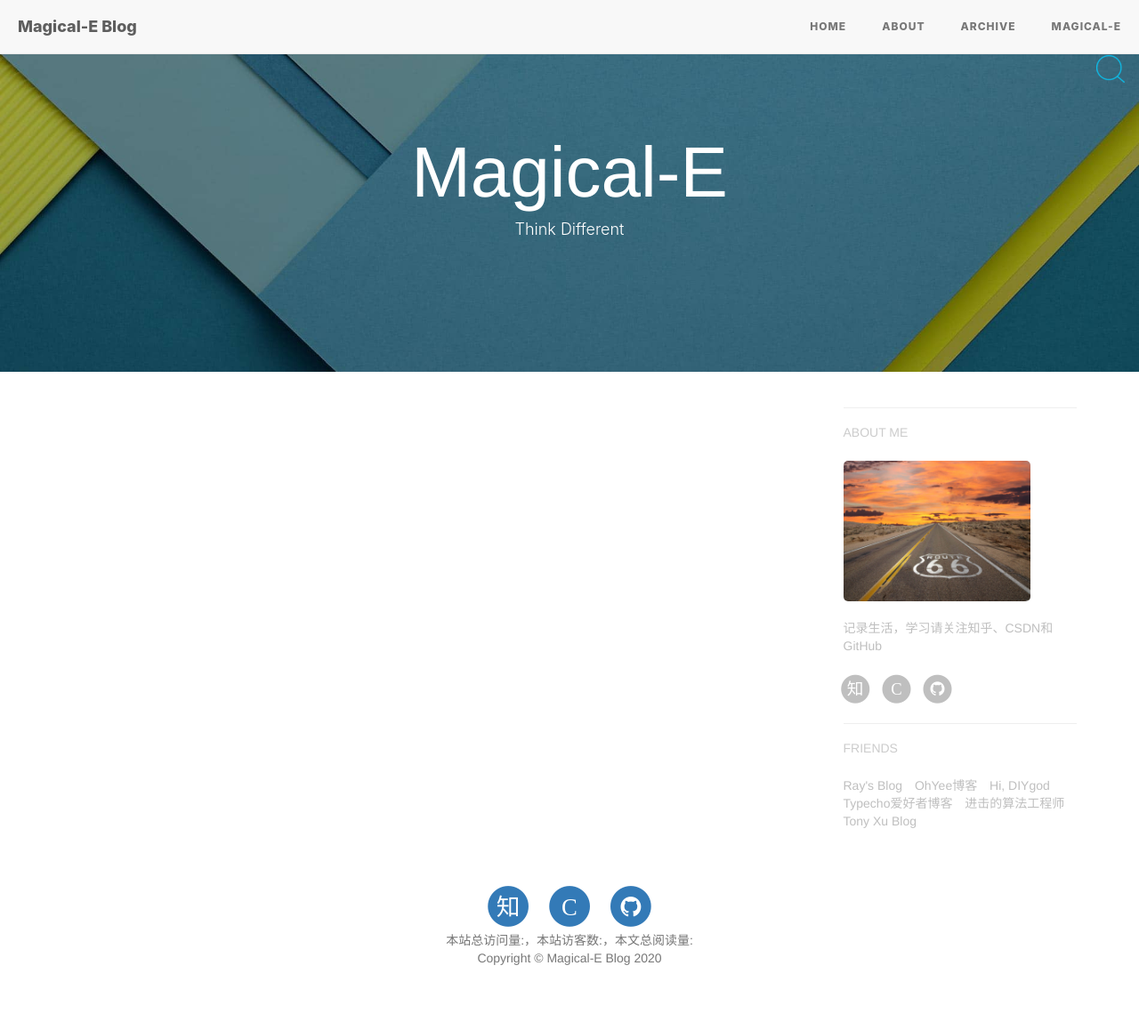
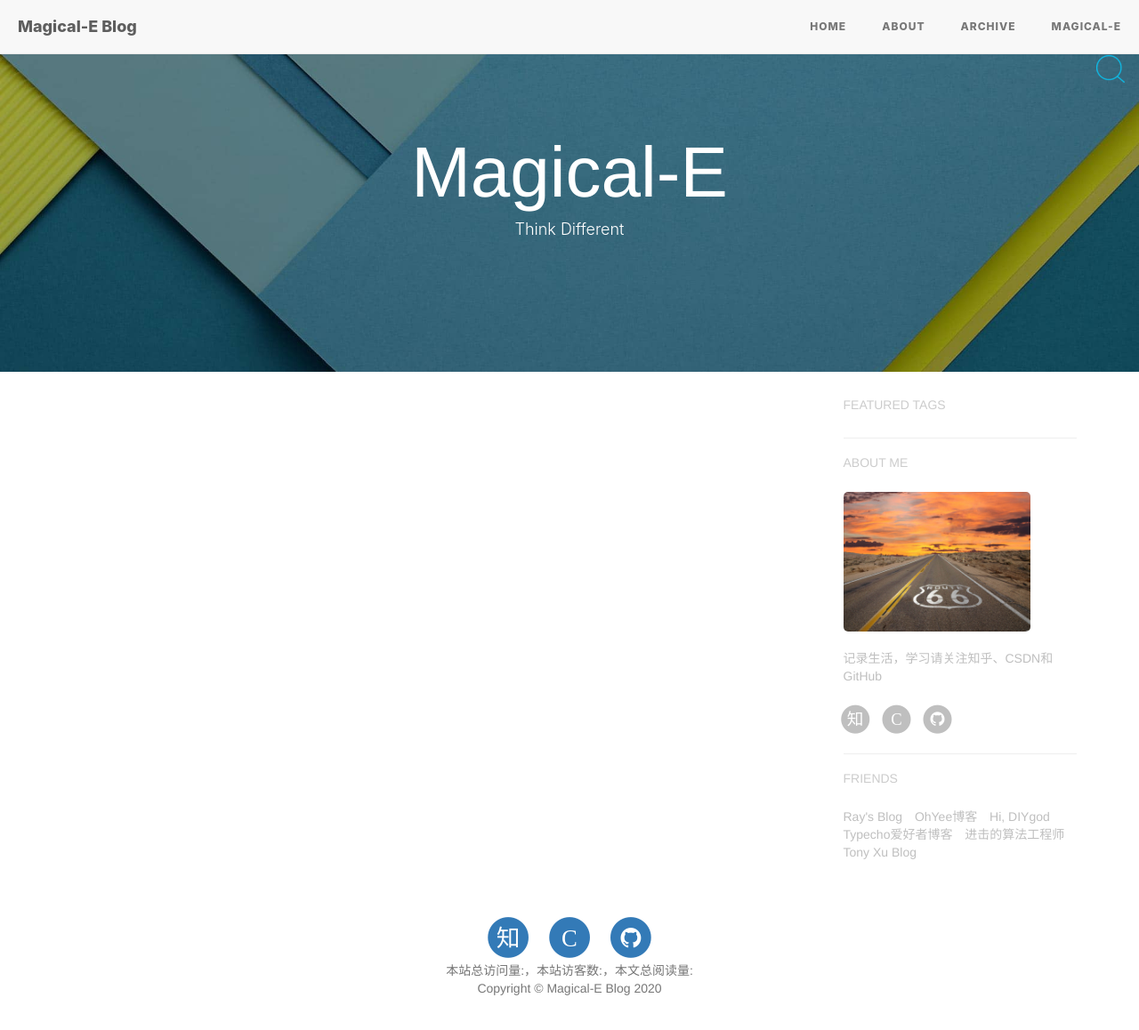
Before and after one commit to Magical-E/Blog, a Jekyll site: the page built from index.html, in a window 1280 px wide and 1206 px high. Shown: the top 1158 px of the window at 89% size. Built offline with Jekyll 4.4.1, drawn with Linux system fonts in a browser that asks for light colours; nearby versions of some CDN libraries; the list of posts is cut into pages by our own code; comment, search, counter and statistics services are not loaded.

Commit message:
Update _config.yml

```diff
--- a/_config.yml
+++ b/_config.yml
@@ -71,8 +71,8 @@
 ga_domain: magical-e.club
 
 # Featured Tags
-featured-tags: false                     # whether or not using Feature-Tags
-featured-condition-size: 1              # A tag will be featured if the size of it is more than this condition value
+featured-tags: true                     # whether or not using Feature-Tags
+featured-condition-size: 0              # A tag will be featured if the size of it is more than this condition value
 
 # Progressive Web Apps
 chrome-tab-theme-color: "#000000"
```
